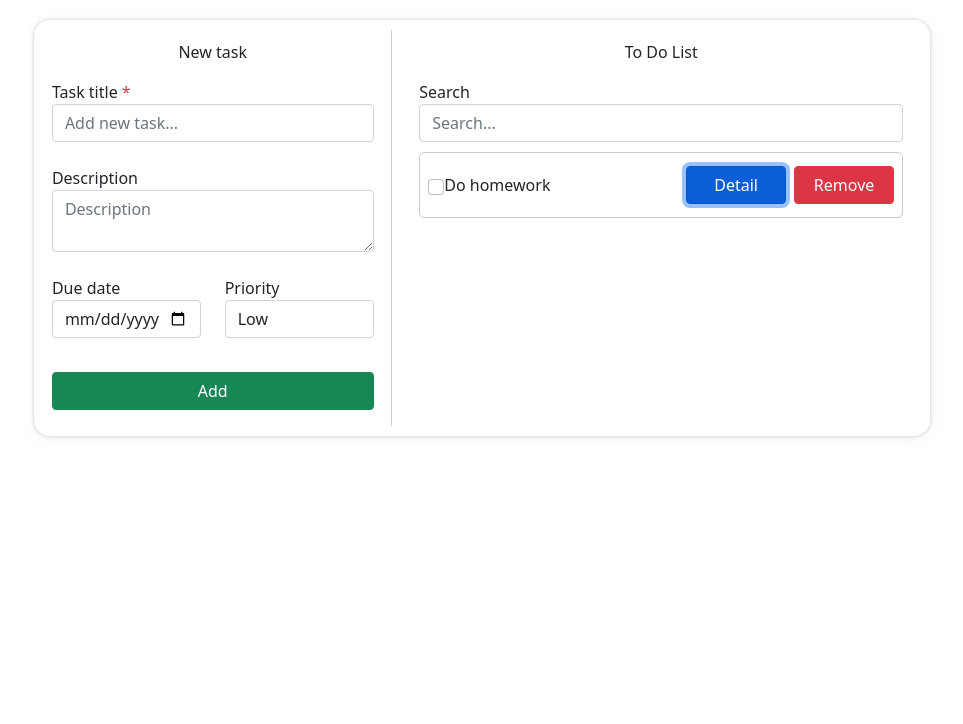
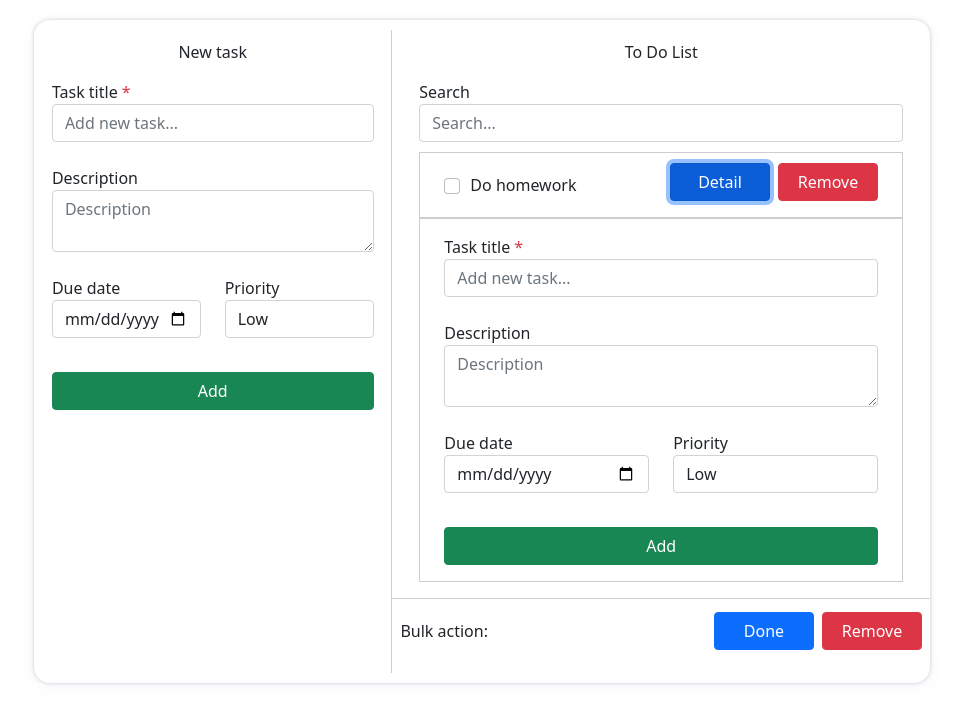
Before and after one commit to dovansy/todolist, a React (Create React App) app: page / in a window 1280 px wide. Both pictures are taken after a click on the button "Detail". Shown: the top 724 px of the page, without its empty margins (158-1121 px from the left). Built offline with nearby package versions, Linux system fonts and the light colour scheme; the HTML template or start-up script is replaced by a standard one.

Commit message:
add detail todo item and bulk action

```diff
--- a/src/components/AddTodo.js
+++ b/src/components/AddTodo.js
@@ -2,9 +2,6 @@ import "../styles/Todolist.css";
 
 function AddTodo() {
   return (
-    <div className="add-todo">
-      <div>
-        <span className="todo-list-header">New task</span>
     <div className="add-todo-content my-3">
       <span>
         Task title <span className="text-danger">*</span>
@@ -30,8 +27,6 @@ function AddTodo() {
       </div>
       <button className="btn btn-success d-flex btn-add">Add</button>
     </div>
-      </div>
-    </div>
   );
 }
 export default AddTodo;
--- a/src/components/DashboardTodo.js
+++ b/src/components/DashboardTodo.js
@@ -5,7 +5,12 @@ import ToDoList from "./ToDoList";
 function DashboardTodo() {
   return (
     <div className="content">
-      <AddTodo />
+      <div className="add-todo">
+        <div>
+          <span className="todo-list-header">New task</span>
+          <AddTodo />
+        </div>
+      </div>
       <ToDoList />
     </div>
   );
--- a/src/components/ToDoList.js
+++ b/src/components/ToDoList.js
@@ -1,6 +1,9 @@
+import { useState } from "react";
 import "../styles/Todolist.css";
+import AddTodo from "./AddTodo";
 
 function ToDoList() {
+  const [showDetail, setShowDetail] = useState(false);
   return (
     <div className="todo-list">
       <div>
@@ -8,15 +11,35 @@ function ToDoList() {
         <div className="add-todo-content my-3">
           <span>Search</span>
           <input className="form-control" placeholder="Search..." />
-          <div className="to-do-item px-2">
-            <div className="item-side-left">
-              <input type="checkbox" className="form-check-input" />
-              <span className="form-check-label pl-2">Do homework</span>
+          <div>
+            <div className="to-do-item">
+              <div className="to-do-item-header">
+                <div className="item-side-left">
+                  <input type="checkbox" className="form-check-input mr-2" />
+                  <span className="form-check-label">Do homework</span>
+                </div>
+                <div className="item-side-right">
+                  <button className="btn btn-primary btn-action mx-2" onClick={() => setShowDetail(!showDetail)}>
+                    Detail
+                  </button>
+                  <button className="btn btn-danger btn-action">Remove</button>
+                </div>
+              </div>
             </div>
-            <div className="item-side-right">
-              <button className="btn btn-primary btn-action mx-2">Detail</button>
-              <button className="btn btn-danger btn-action">Remove</button>
-            </div>
+            {showDetail && (
+              <div className="detail-to-do m-0">
+                <AddTodo />
+              </div>
+            )}
+          </div>
+        </div>
+        <div className="bulk-action px-2">
+          <div className="item-side-left">
+            <span className="form-check-label">Bulk action:</span>
+          </div>
+          <div className="item-side-right">
+            <button className="btn btn-primary btn-action mx-2">Done</button>
+            <button className="btn btn-danger btn-action">Remove</button>
           </div>
         </div>
       </div>
--- a/src/styles/Todolist.css
+++ b/src/styles/Todolist.css
@@ -39,20 +39,38 @@
 /* to do item */
 .to-do-item {
   border: 1px solid #cdcdcd;
-  border-radius: 5px;
+  flex-direction: column;
+  margin: 0;
 }
 
 .btn-action {
   width: 100px;
 }
 
-.to-do-item {
-  display: flex;
-  align-items: center;
-  justify-content: space-between;
-}
-
 .item-side-left {
   display: flex;
   align-items: center;
 }
+
+.to-do-item-header {
+  display: flex;
+  justify-content: space-between;
+  width: 90%;
+  margin: auto;
+}
+
+.form-check-input {
+  margin-right: 10px;
+  margin-bottom: 2px;
+}
+
+.detail-to-do {
+  border: 1px solid #cdcdcd;
+}
+
+.bulk-action {
+  display: flex;
+  align-items: center;
+  justify-content: space-between;
+  border-top: 1px solid #cdcdcd;
+}
```
Lines whose indentation alone changed are shown as unchanged.
